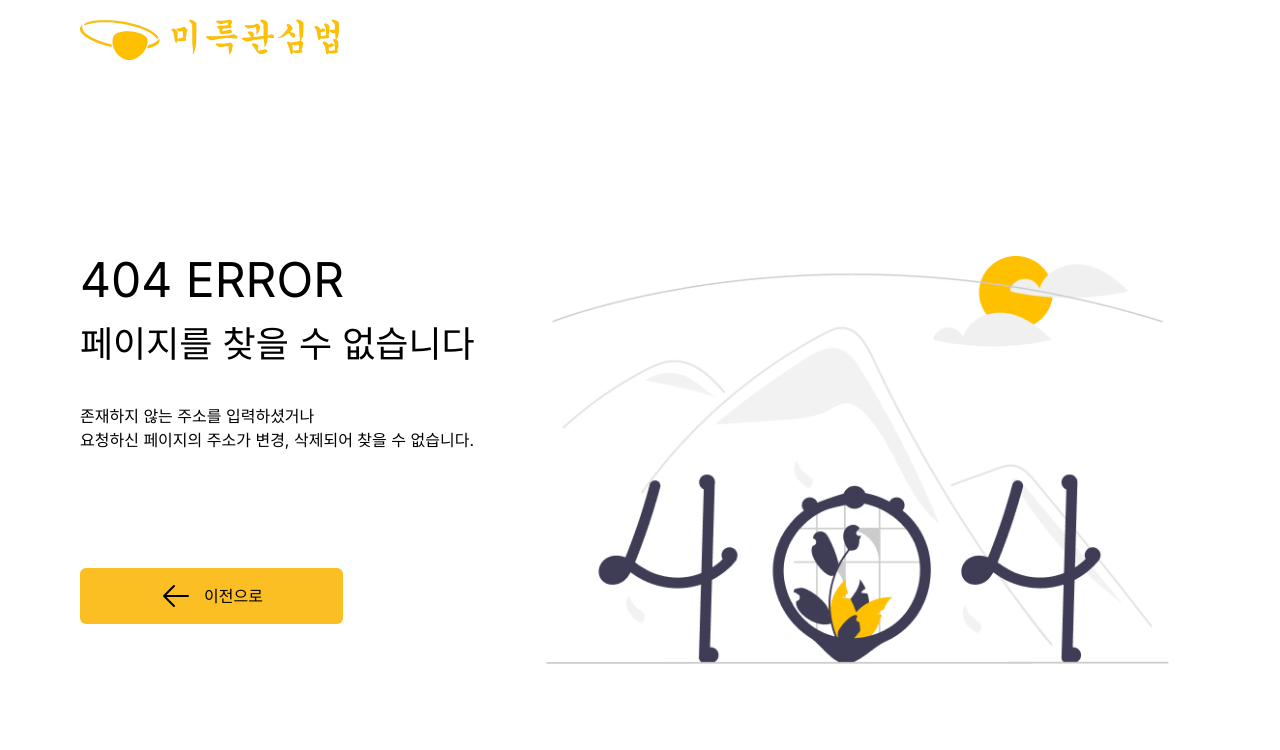
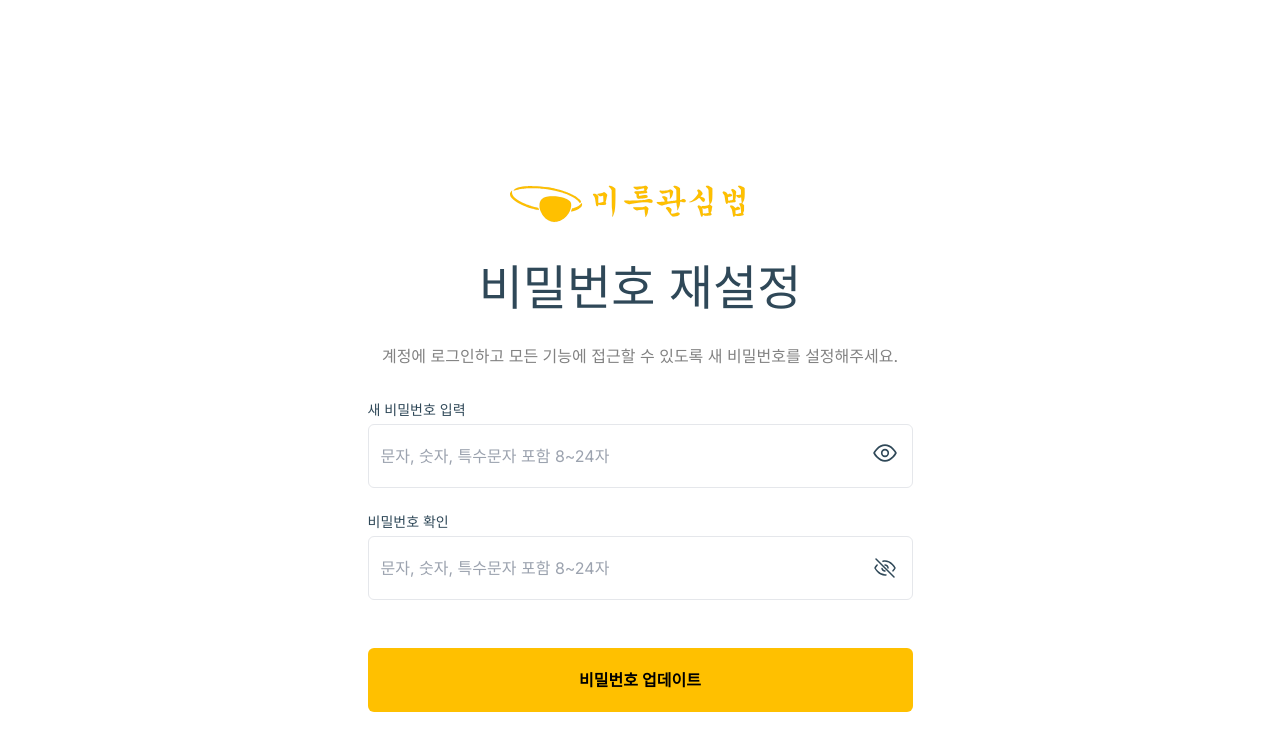
Before and after one commit to TaejoWangun/TaejoWangun, a Next.js app in the folder frontend/: page /auth/reset-password in a window 1280 px wide. Before the commit this address had no page. Shown: the top 750 px of the page. Built offline with nearby package versions, Linux system fonts and the light colour scheme.

Commit message:
auth 화면단  개발

```diff
--- /dev/null
+++ b/frontend/app/auth/certify-email/page.tsx
@@ -0,0 +1,41 @@
+export default function CertifyEmail() {
+  return (
+    <>
+      <div className="mt-6 text-5xl text-[#2F4858]">이메일 인증</div>
+      <div className="my-8 text-[#828282] ">
+        이메일로 받은 4자리 코드를 입력해주세요.
+      </div>
+      <form className="flex flex-col items-center">
+        <div className="flex gap-x-6">
+          <input
+            className="h-[76px] w-[84px] rounded-md border py-4 px-3 text-4xl text-center"
+            type="email"
+          />
+          <input
+            className="h-[76px] w-[84px] rounded-md border py-4 px-3 text-4xl text-center"
+            type="email"
+          />
+          <input
+            className="h-[76px] w-[84px] rounded-md border py-4 px-3 text-4xl text-center"
+            type="email"
+          />
+          <input
+            className="h-[76px] w-[84px] rounded-md border py-4 px-3 text-4xl text-center"
+            type="email"
+          />
+        </div>
+        <div className="my-6 text-sm text-[#F2451C] ">00:30</div>
+        <button
+          className="h-16 w-[545px] rounded-md bg-[#FFC000] font-semibold"
+          type="submit"
+        >
+          다음
+        </button>
+        <div className="mt-8 text-sm text-[#828282]">
+          코드를 받지 못하셨나요?&nbsp;
+          <span className="text-[#F2451C]">재발송</span>
+        </div>
+      </form>
+    </>
+  );
+}
--- /dev/null
+++ b/frontend/app/auth/complete-reset/page.tsx
@@ -0,0 +1,17 @@
+export default function FindPassword() {
+  return (
+    <>
+      <div className="mt-6 text-5xl text-[#2F4858]">비밀번호 변경 완료!</div>
+      <div className="my-8 text-[#828282] ">
+        비밀번호가 성공적으로 재설정되었습니다.
+      </div>
+
+      <button
+        className="h-16 w-[545px] rounded-md bg-[#FFC000] font-semibold"
+        type="button"
+      >
+        완료
+      </button>
+    </>
+  );
+}
--- /dev/null
+++ b/frontend/app/auth/find-password/page.tsx
@@ -0,0 +1,25 @@
+export default function FindPassword() {
+  return (
+    <>
+      <div className="mt-6 text-4xl sm:text-5xl text-[#2F4858]">
+        비밀번호 찾기
+      </div>
+      <div className="my-8 text-sm sm:text-base text-[#828282] ">
+        비밀번호를 찾고자하는 이메일을 입력해주세요.
+      </div>
+      <form className="flex flex-col">
+        <div className="mb-1 text-sm text-[#2F4858] ">E mail</div>
+        <input
+          className="mb-6 h-16 w-[300px] sm:w-[545px] rounded-md border py-4 px-3"
+          type="email"
+        />
+        <button
+          className="h-16 s-[300px] sm:w-[545px] rounded-md bg-[#FFC000] font-semibold"
+          type="submit"
+        >
+          다음
+        </button>
+      </form>
+    </>
+  );
+}
--- /dev/null
+++ b/frontend/app/auth/layout.tsx
@@ -0,0 +1,20 @@
+import Image from 'next/image';
+
+export default function AuthLayout({
+  children,
+}: {
+  children: React.ReactNode;
+}) {
+  return (
+    <div className="my-[168px] flex flex-col items-center ">
+      <Image
+        src="/images/logo_mark.svg"
+        alt="로고 이미지"
+        width={261}
+        height={57}
+        className="invisible sm:visible"
+      />
+      {children}
+    </div>
+  );
+}
--- /dev/null
+++ b/frontend/app/auth/reset-password/page.tsx
@@ -0,0 +1,55 @@
+import Image from 'next/image';
+
+export default function FindPassword() {
+  return (
+    <>
+      <div className="mt-6 text-5xl text-[#2F4858]">비밀번호 재설정</div>
+      <div className="my-8 text-[#828282] ">
+        계정에 로그인하고 모든 기능에 접근할 수 있도록 새 비밀번호를
+        설정해주세요.
+      </div>
+      <form className="flex flex-col">
+        <div className="mb-1 text-sm text-[#2F4858] ">새 비밀번호 입력</div>
+        <div className="mb-6 flex relative">
+          <input
+            className=" h-16 w-[545px] rounded-md border py-4 px-3"
+            type="password"
+            placeholder="문자, 숫자, 특수문자 포함 8~24자"
+          />
+          <button type="button" className="absolute top-5 right-4">
+            <Image
+              src="/images/eye_open.svg"
+              alt="뜬눈 이미지"
+              width={24}
+              height={24}
+            />
+          </button>
+        </div>
+
+        <div className="mb-1 text-sm text-[#2F4858] ">비밀번호 확인</div>
+        <div className="mb-6 flex relative">
+          <input
+            className="mb-6 h-16 w-[545px] rounded-md border py-4 px-3"
+            type="password"
+            placeholder="문자, 숫자, 특수문자 포함 8~24자"
+          />
+          <button type="button" className="absolute top-5 right-4">
+            <Image
+              src="/images/eye_closed.svg"
+              alt="뜬눈 이미지"
+              width={24}
+              height={24}
+            />
+          </button>
+        </div>
+
+        <button
+          className="h-16 w-[545px] rounded-md bg-[#FFC000] font-semibold"
+          type="submit"
+        >
+          비밀번호 업데이트
+        </button>
+      </form>
+    </>
+  );
+}
```
Also changed, not shown: frontend/public/images/eye_closed.svg (added), frontend/public/images/eye_open.svg (added).
